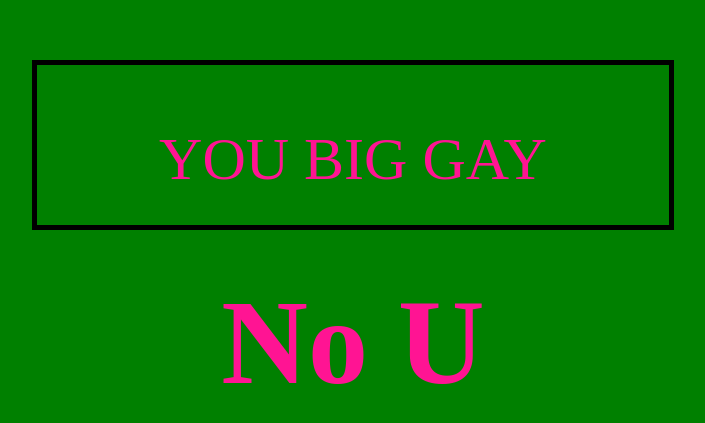
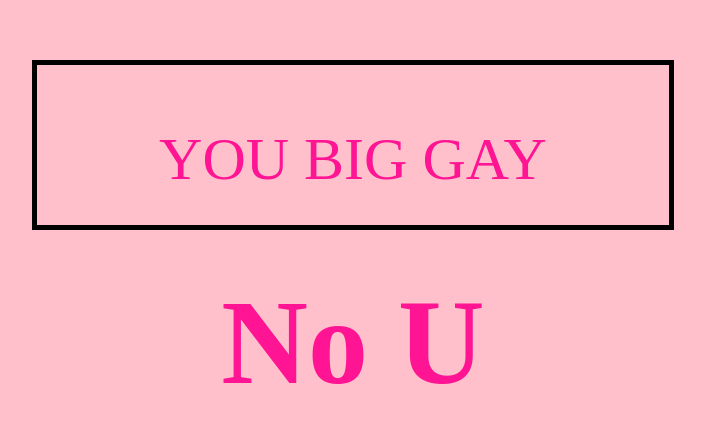
Before and after one commit to pigey/WebSiteUppgift1, a plain HTML site: page Easy.html in a window 1280 px wide. Shown: the part 193-616 px from the top of the page, without its empty margins (292-997 px from the left). Drawn offline with Linux system fonts and the light colour scheme.

Commit message:
Change of BG Color

```diff
--- a/Easy.html
+++ b/Easy.html
@@ -5,7 +5,7 @@
     <title></title>
     <style>
      body{
-       background: green;
+       background: pink;
        color: deeppink;
      }
      #hi{
```
